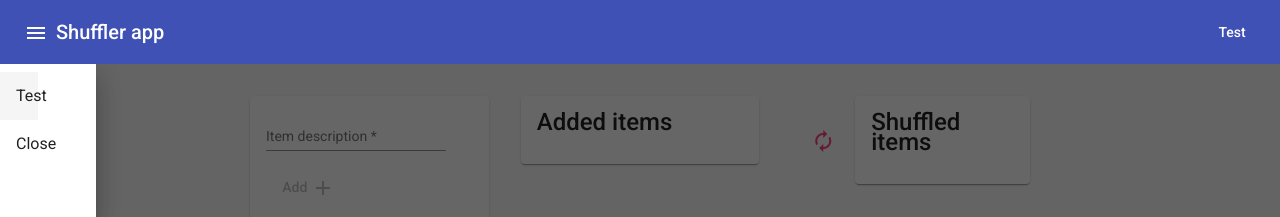
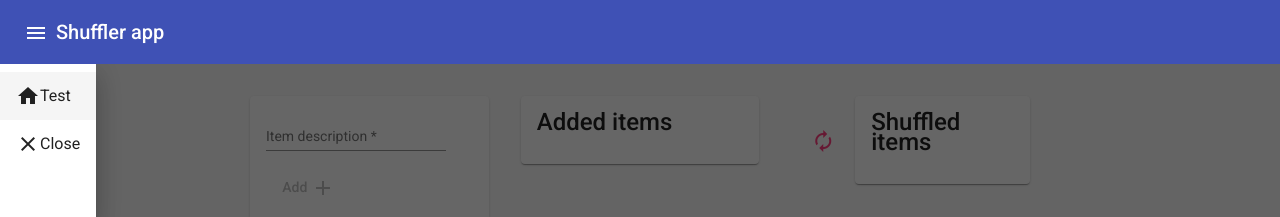
Before and after one commit to aldnoah93/shuffler, an Angular app: page / in a window 1280 px wide. Both pictures are taken after a click on the button "menu". Shown: the top 217 px of the page. Built offline with nearby package versions, Linux system fonts and the light colour scheme.

Commit message:
update sidenav

```diff
--- a/src/app/layout/sidenav/sidenav.component.html
+++ b/src/app/layout/sidenav/sidenav.component.html
@@ -1,10 +1,16 @@
 <mat-sidenav-container class="flex-1">
-  <mat-sidenav #sidenav>
-    <mat-nav-list class="w-full md:w-2/5">
-      <a *ngFor="let item of menuItems" mat-list-item [routerLink]="'{{item.link}}'"><mat-icon *ngIf="!!item.icon" aria-hidden="false">{{item.icon}}</mat-icon> {{item.description}} </a>
-      <a mat-list-item (click)="toggle()" mat-list-item><mat-icon aria-hidden="false">close</mat-icon> Close</a>
+  <mat-sidenav #sidenav class="!w-auto p-0" [disableClose]="false">
+    <mat-nav-list class="w-max">
+      <a *ngFor="let item of menuItems" mat-list-item [routerLink]="item.link" class="whitespace-nowrap">
+        <mat-icon *ngIf="!!item.icon" aria-hidden="false">{{ item.icon }}</mat-icon>
+        {{ item.description }}
+      </a>
+      <a mat-list-item (click)="toggle()" class="whitespace-nowrap">
+        <mat-icon aria-hidden="false">close</mat-icon> Close
+      </a>
     </mat-nav-list>
   </mat-sidenav>
+
   <mat-sidenav-content>
     <main class="main-content">
       <router-outlet></router-outlet>
--- a/src/app/layout/toolbar/toolbar.component.html
+++ b/src/app/layout/toolbar/toolbar.component.html
@@ -6,9 +6,9 @@
       </button>
       <h1>{{title}}</h1>
       <span class="flex-1"></span>
-      <div>
+      <!--<div>
         <a *ngFor="let item of menuItems" mat-button [routerLink]="'{{item.link}}'"> {{item.description}} </a>
-      </div>
+      </div>-->
     </mat-toolbar-row>
   </mat-toolbar>
 </header>
```
Also changed, not shown: 1 other file (tests, documents, lock files or other folders).
